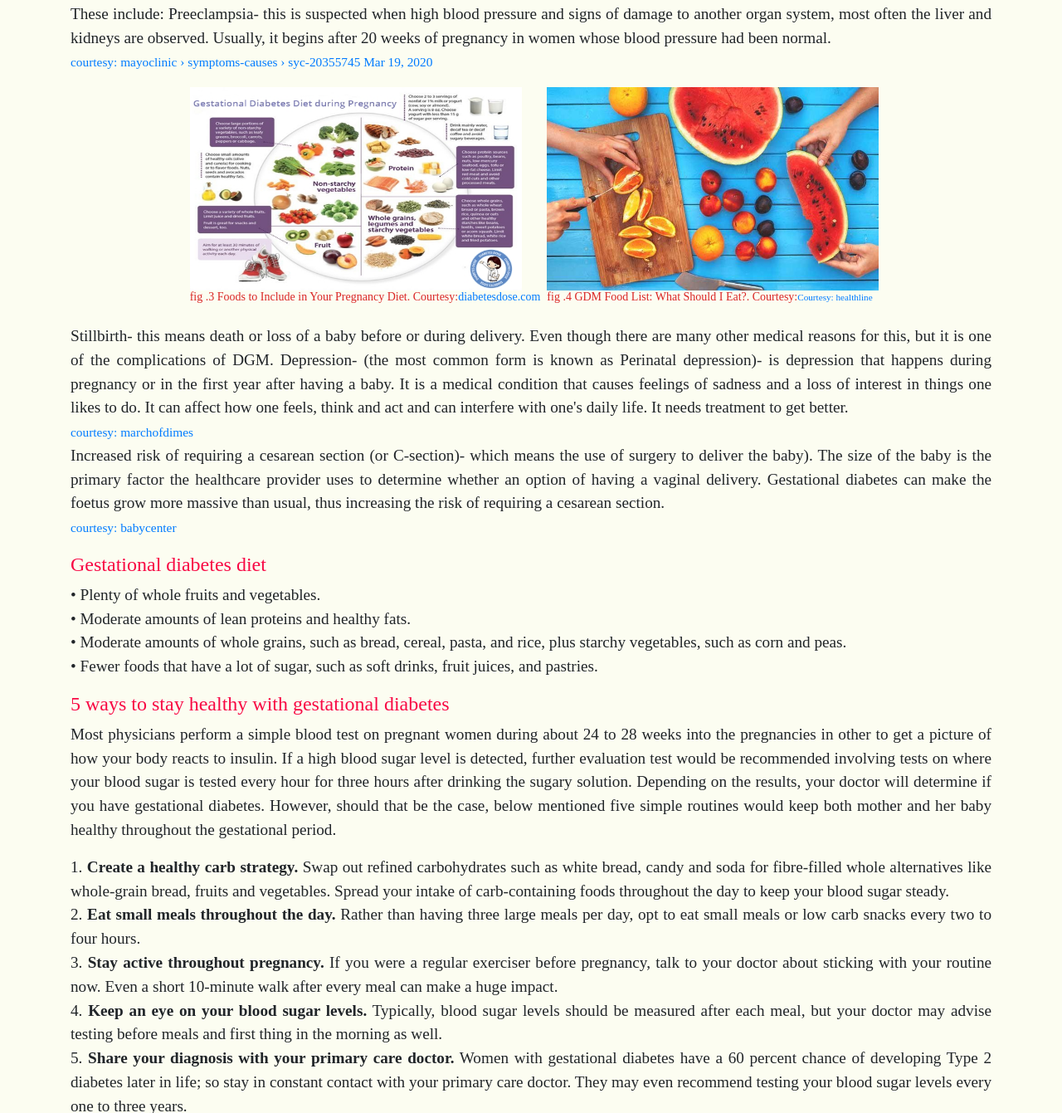
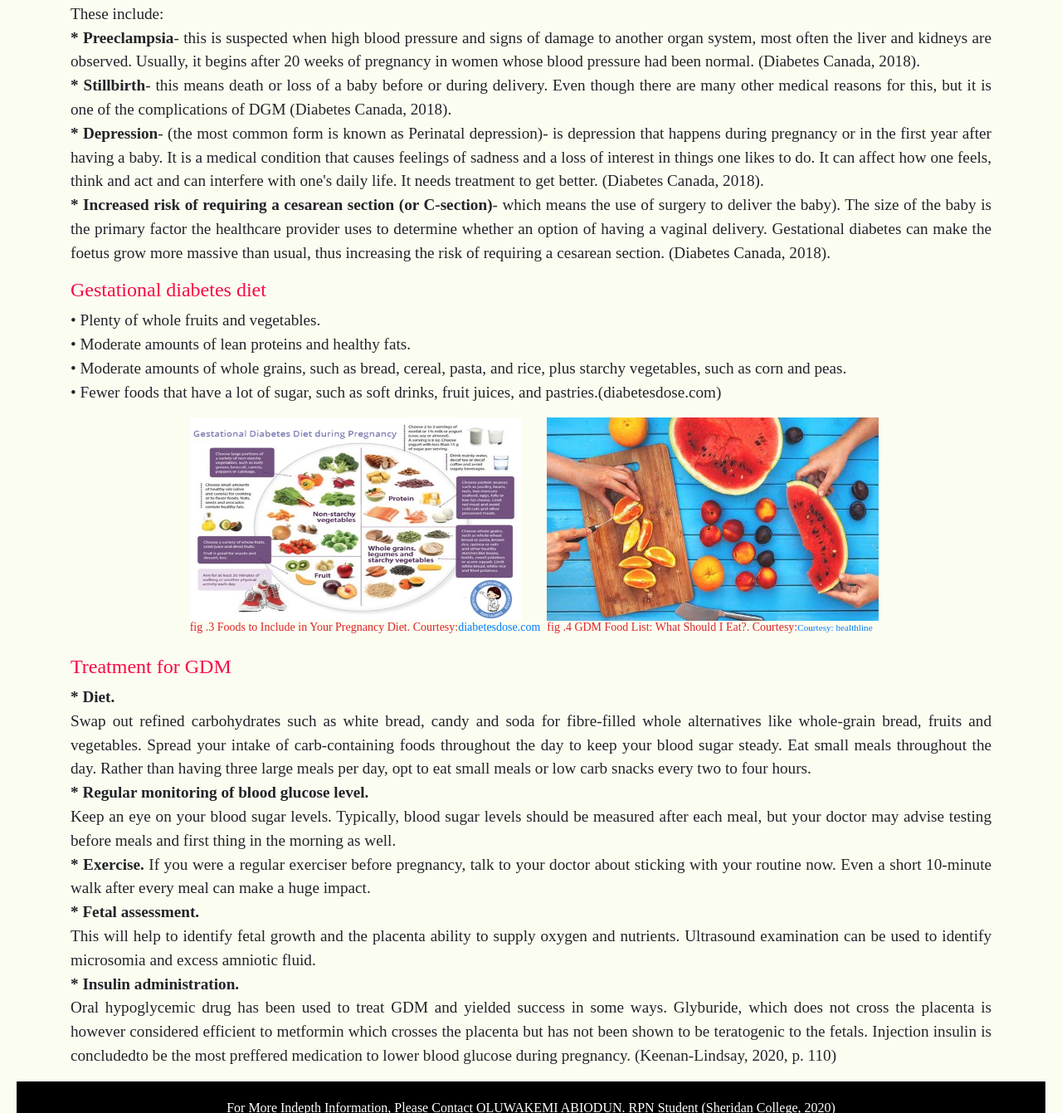
Before and after one commit to Lankem/gdm_assignment, a plain HTML site: page index.html in a window 1280 px wide. Shown: the part 1459-2800 px from the top of the page at 83% size. Drawn offline with nearby package versions, Linux system fonts and the light colour scheme.

Commit message:
new update

```diff
--- a/css/index.css
+++ b/css/index.css
@@ -12,6 +12,11 @@ body{
 p{
     font-size: 1.2em;
     text-align: justify;
+}
+h8{
+    font-size: 1em;
+    text align: justify;
+    color: rgb(255, 255, 255);
 }
 span{
     font-size:0.8em;
--- a/index.html
+++ b/index.html
@@ -16,7 +16,7 @@
     </div>
 
     <p>In pregnancy, a woman’s metabolism is affected, whether or not she is suffering from diabetes melitus. This is because more (additional) production of glucose is required to be made available to the fetus.
-    Hormones estrogen and progesterone, insulinase and increased prolactin have effect in the increased resistance of cells to insulin and/increased speed of insulin breakdown during pregnancy (Smith, 2020, slide 25).
+    Hormones estrogen and progesterone, insulinase and increased prolactin have effect in the increased resistance of cells to insulin and/increased speed of insulin breakdown during pregnancy (Smith, 2020, slide 24).
     <br>
 
     <h4>What is Gestational Diabetes?</h4>
@@ -30,7 +30,7 @@
         * Family history of DM.<br>
         * History of macrosomic infant (>9lbs).<br>
         * History of GDM in a previous pregnancy.<br>
-          (Smith, 2020, slide 27)
+          (Smith, 2020, slide 26)
 </p><br>
 
     </p>
@@ -55,9 +55,27 @@
 </p>
 
     <h4>Complications:</h4>
-    <p>These include:
-        Preeclampsia- this is suspected when high blood pressure and signs of damage to another organ system, most often the liver and kidneys are observed. Usually, it begins after 20 weeks of pregnancy in women whose blood pressure had been normal.<br>
-        <a href="https://www.mayoclinic.org" target="_blank"><span>courtesy: mayoclinic › symptoms-causes ›  syc-20355745  Mar 19, 2020</span></a>
+    <p>These include:<br>
+        <strong>* Preeclampsia</strong>- this is suspected when high blood pressure and signs of damage to another organ system, most often the liver and kidneys are observed. Usually, it begins after 20 weeks of pregnancy in women whose blood pressure had been normal.
+        (Diabetes Canada, 2018).<br>
+
+        <strong>* Stillbirth</strong>- this means death or loss of a baby before or during delivery. Even though there are many other medical reasons for this, but it is one of the complications of DGM (Diabetes Canada, 2018).<br>
+
+        <strong>* Depression</strong>- (the most common form is known as Perinatal depression)- is depression that happens during pregnancy or in the first year after having a baby. It is a medical condition that causes feelings of sadness and a loss of interest in things one likes to do. It can affect how one feels, think and act and can interfere with one's daily life. It needs treatment to get better.
+        (Diabetes Canada, 2018).<br>
+
+        <strong>* Increased risk of requiring a cesarean section (or C-section)</strong>- which means the use of surgery to deliver the baby). The size of the baby is the primary factor the healthcare provider uses to determine whether an option of having a vaginal delivery. Gestational diabetes can make the foetus grow more massive than usual, thus increasing the risk of requiring a cesarean section.
+        (Diabetes Canada, 2018).<br>
+    </p>
+
+
+
+    <h4>Gestational diabetes diet</h4>
+    <p>
+    •	Plenty of whole fruits and vegetables.<br>
+    •	Moderate amounts of lean proteins and healthy fats.<br>
+    •	Moderate amounts of whole grains, such as bread, cereal, pasta, and rice, plus starchy vegetables, such as corn and peas.<br>
+    •	Fewer foods that have a lot of sugar, such as soft drinks, fruit juices, and pastries.(diabetesdose.com)
     </p>
     <div class="d-flex images">
         <figure class="mx-2">
@@ -70,45 +88,28 @@
         <figcaption><h5>fig .4 GDM Food List: What Should I Eat?. Courtesy:<a href="https://www.healthline.com/health/pregnancy/gestational-diabetes-food-list" target="_blank"><span>Courtesy: healthline</span></a></figcaption></h5>
         </figure>
         </div>
-    <p>
-        Stillbirth- this means death or loss of a baby before or during delivery. Even though there are many other medical reasons for this, but it is one of the complications of DGM.
+    <h4>Treatment for GDM</h4>
 
-        Depression- (the most common form is known as Perinatal depression)- is depression that happens during pregnancy or in the first year after having a baby. It is a medical condition that causes feelings of sadness and a loss of interest in things one likes to do. It can affect how one feels, think and act and can interfere with one's daily life. It needs treatment to get better.<br>
-        <a href="https://www.marchofdimes.org/complications/depression-during-pregnancy.aspx" target="_blank"><span>courtesy: marchofdimes</span></a><br>
-        Increased risk of requiring a cesarean section (or C-section)- which means the use of surgery to deliver the baby). The size of the baby is the primary factor the healthcare provider uses to determine whether an option of having a vaginal delivery. Gestational diabetes can make the foetus grow more massive than usual, thus increasing the risk of requiring a cesarean section.<br>
-        <a href="https://www.babycenter.com/pregnancy/health-and-safety/how-will-gestational-diabetes-affect-my-birth-options_10415149" target="_blank"><span>courtesy: babycenter</span></a>
-    </p>
+        <p>
+             <strong>* Diet.</strong><br>
+            Swap out refined carbohydrates such as white bread, candy and soda for fibre-filled whole alternatives like whole-grain bread, fruits and vegetables. Spread your intake of carb-containing foods throughout the day to keep your blood sugar steady.
+            Eat small meals throughout the day. Rather than having three large meals per day, opt to eat small meals or low carb snacks every two to four hours.<br>
+             <strong>* Regular monitoring of blood glucose level. </strong><br>
+            Keep an eye on your blood sugar levels. Typically, blood sugar levels should be measured after each meal, but your doctor may advise testing before meals and first thing in the morning as well.<br>
+            <strong>* Exercise.</strong>
+            If you were a regular exerciser before pregnancy, talk to your doctor about sticking with your routine now. Even a short 10-minute walk after every meal can make a huge impact.<br>
+            <strong>* Fetal assessment.</strong><br>
+            This will help to identify fetal growth and the placenta ability to supply oxygen and nutrients. Ultrasound examination can be used to identify microsomia and excess amniotic fluid. <br>
+            <strong>* Insulin administration.</strong><br>
+            Oral hypoglycemic drug has been used to treat GDM and yielded success in some ways. Glyburide, which does not cross the placenta is however considered efficient to metformin which crosses the placenta but has not been shown to be teratogenic to the fetals. Injection insulin is concludedto be the most preffered medication to lower blood glucose during pregnancy.
+            (Keenan-Lindsay, 2020, p. 110)
 
-
-
-    <h4>Gestational diabetes diet</h4>
-    <p>
-    •	Plenty of whole fruits and vegetables.<br>
-    •	Moderate amounts of lean proteins and healthy fats.<br>
-    •	Moderate amounts of whole grains, such as bread, cereal, pasta, and rice, plus starchy vegetables, such as corn and peas.<br>
-    •	Fewer foods that have a lot of sugar, such as soft drinks, fruit juices, and pastries.
-    </p>
-    <h4>5 ways to stay healthy with gestational diabetes</h4>
-
-    <p>Most physicians perform a simple blood test on pregnant women during about 24 to 28 weeks into the pregnancies in other to get a picture of how your body reacts to insulin. If a high blood sugar level is detected, further evaluation test would be recommended involving tests on where your blood sugar is tested every hour for three hours after drinking the sugary solution. Depending on the results, your doctor will determine if you have gestational diabetes.
-    However, should that be the case, below mentioned five simple routines would keep both mother and her baby healthy throughout the gestational period.
-    </p>
-        <p>
-            1. <strong>Create a healthy carb strategy.</strong>
-            Swap out refined carbohydrates such as white bread, candy and soda for fibre-filled whole alternatives like whole-grain bread, fruits and vegetables. Spread your intake of carb-containing foods throughout the day to keep your blood sugar steady.<br>
-            2. <strong>Eat small meals throughout the day.</strong>
-            Rather than having three large meals per day, opt to eat small meals or low carb snacks every two to four hours.<br>
-            3. <strong>Stay active throughout pregnancy.</strong>
-            If you were a regular exerciser before pregnancy, talk to your doctor about sticking with your routine now. Even a short 10-minute walk after every meal can make a huge impact.<br>
-            4. <strong>Keep an eye on your blood sugar levels.</strong>
-            Typically, blood sugar levels should be measured after each meal, but your doctor may advise testing before meals and first thing in the morning as well.<br>
-            5. <strong>Share your diagnosis with your primary care doctor.</strong>
-            Women with gestational diabetes have a 60 percent chance of developing Type 2 diabetes later in life; so stay in constant contact with your primary care doctor. They may even recommend testing your blood sugar levels every one to three years.<br>
-            <a href="https://www.abbott.com/corpnewsroom/healthy-communities/gestational-diabetes.html" target="_blank"><span>courtesy: abbott</span></a>
 
         </p>
     </div>
 
-<footer>For More Indepth Information, Please Contact OLUWAKEMI ABIODUN. RPN Student (Sheridan College)</footer>
+<footer>For More Indepth Information, Please Contact OLUWAKEMI ABIODUN. RPN Student (Sheridan College, 2020)<br>
+    <h8>Under the supervision of Ms. Meghan Smith (Instructor)</h8>
+</footer>
 </body>
 </html>
```
